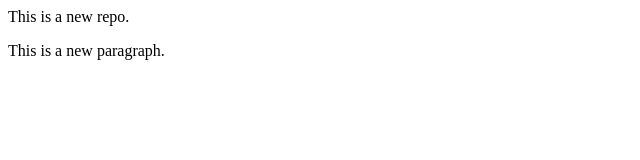
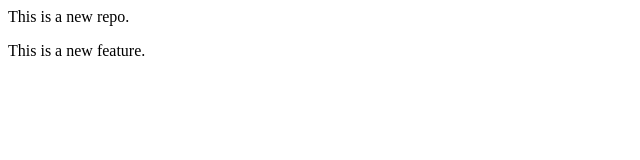
Before and after one commit to GitHub-Shubham-Dewangan/localrepo, a plain HTML site: page index.html in a window 1280 px wide. Shown: the full height of the page, 0-640 px from the left. Drawn offline with Linux system fonts and the light colour scheme.

Commit message:
Added a new feature

```diff
--- a/index.html
+++ b/index.html
@@ -1,2 +1,2 @@
 <p>This is a new repo.</p>
-<p>This is a new paragraph.</p>
+<p>This is a new feature.</p>
```
